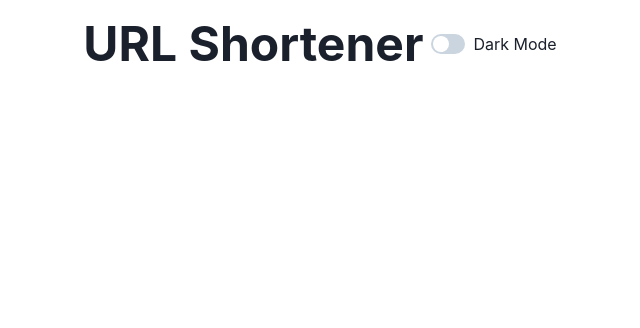
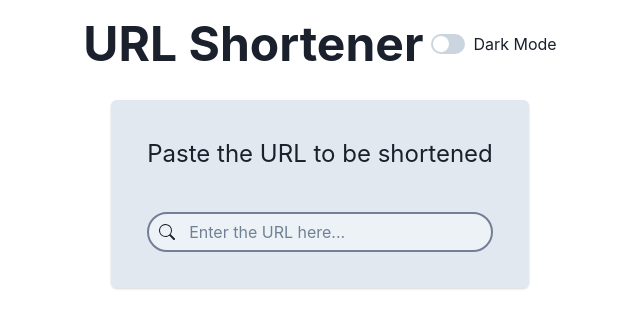
Before and after one commit to MaayanBah/url-shortener, a React (Vite) app in the folder client/: page / in a window 1280 px wide. Shown: the top 328 px of the page, without its empty margins (320-960 px from the left). Built offline with nearby package versions, Linux system fonts and the light colour scheme.

Commit message:
Add search input bar to the UI

```diff
--- a/client/src/App.tsx
+++ b/client/src/App.tsx
@@ -1,5 +1,6 @@
 import { Heading, HStack, VStack } from "@chakra-ui/react";
 import ColorModeSwitch from "./components/colorModeSwitch";
+import SearchCard from "./components/SearchCard";
 
 function App() {
   return (
@@ -9,6 +10,7 @@ function App() {
           <Heading size="2xl">URL Shortener</Heading>
           <ColorModeSwitch />
         </HStack>
+        <SearchCard />
       </VStack>
     </div>
   );
--- /dev/null
+++ b/client/src/components/SearchCard.tsx
@@ -0,0 +1,27 @@
+import {
+  Card,
+  CardBody,
+  Text,
+  CardHeader,
+  useColorModeValue,
+} from "@chakra-ui/react";
+import SearchInput from "./SearchInput";
+
+const SearchCard = () => {
+  const cardBgColor = useColorModeValue("gray.200", "gray.700");
+  const cardHoverBgColor = useColorModeValue("gray.200", "gray.600");
+  return (
+    <>
+      <Card bg={cardBgColor} marginTop={6} padding={4}>
+        <CardHeader>
+          <Text fontSize="2xl">Paste the URL to be shortened</Text>
+        </CardHeader>
+        <CardBody>
+          <SearchInput />
+        </CardBody>
+      </Card>
+    </>
+  );
+};
+
+export default SearchCard;
--- /dev/null
+++ b/client/src/components/SearchInput.tsx
@@ -0,0 +1,20 @@
+import { Input, InputGroup, InputLeftElement } from "@chakra-ui/react";
+import { BsSearch } from "react-icons/bs";
+
+const SearchInput = () => {
+  return (
+    <form>
+      <InputGroup>
+        <InputLeftElement children={<BsSearch />} />
+        <Input
+          borderRadius={20}
+          borderColor="gray.500"
+          placeholder="Enter the URL here..."
+          variant="filled"
+        />
+      </InputGroup>
+    </form>
+  );
+};
+
+export default SearchInput;
```
